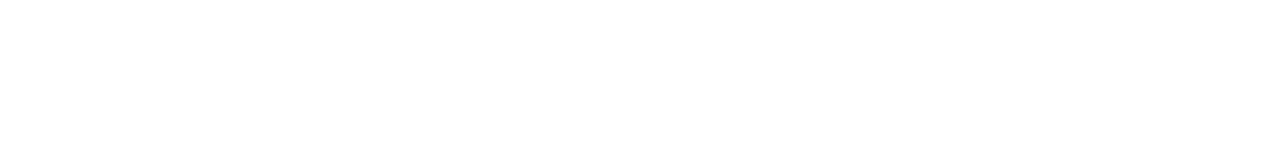
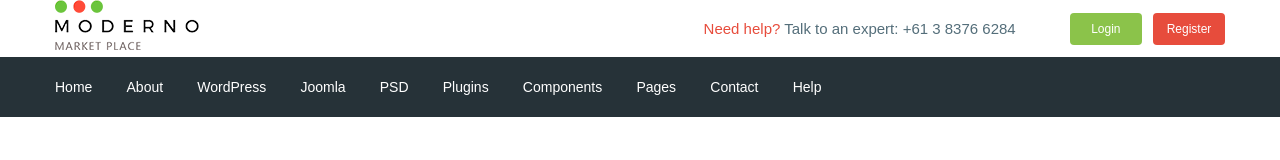
Before and after one commit to Vaizmen/Moderno, a website: page app/index.html in a window 1280 px wide. Drawn offline with nearby package versions, Linux system fonts and the light colour scheme; files that its build step writes are made by us from their sources.

Commit message:
added header

```diff
--- a/app/index.html
+++ b/app/index.html
@@ -1,19 +1,104 @@
 <!DOCTYPE html>
 <html lang="en">
+
 <head>
     <meta charset="UTF-8">
     <meta name="viewport" content="width=device-width, initial-scale=1.0">
     <title>Document</title>
+    <link href="https://fonts.googleapis.com/css2?family=Roboto:wght@500;700&display=swap" rel="stylesheet">
     <link rel="stylesheet" href="css/libs.min.css">
     <link rel="stylesheet" href="css/style.min.css">
 
 </head>
+
 <body>
+    <header class="header">
+        <div class="header__top">
+            <div class="container">
+                <div class="header__top-inner">
+                    <div class="header__logo">
+                        <a href="">
+                            <img src="images/logo.png" alt="">
+                        </a>
+                    </div>
+                    <div class="header__text">
+                        <a href="#">
+                            <span>Need help?</span>
+                        </a> Talk to an expert: <a class="header__phone" href="tel:61383766284">+61 3 8376 6284</a>
+                    </div>
+                    <div class="header__box">
+                        <a class="header__basket" href="#"></a>
+                        <a class="header__btn header__btn-login" href="#">Login</a>
+                        <a class="header__btn header__btn-register" href="#">Register</a>
+                    </div>
+                </div>
+            </div>
+        </div>
+        <div class="header__menu">
+            <div class="container">
+                <nav class="menu">
+                    <ul class="menu__list">
+                        <li>
+                            <a href="#">
+                                Home
 
+                            </a>
+                        </li>
+                        <li>
+                            <a href="#">
+                                About
+                            </a>
+                        </li>
+                        <li>
+                            <a href="#">
+                                WordPress
+                            </a>
+                        </li>
+                        <li>
+                            <a href="#">
+                                Joomla
+                            </a>
+                        </li>
+                        <li>
+                            <a href="#">
+                                PSD
+                            </a>
+                        </li>
+                        <li>
+                            <a href="#">
+                                Plugins
+                            </a>
+                        </li>
+                        <li>
+                            <a href="#">
+                                Components
+                            </a>
+                        </li>
+                        <li>
+                            <a href="#">
+                                Pages
+                            </a>
+                        </li>
+                        <li>
+                            <a href="#">
+                                Contact
+                            </a>
+                        </li>
+                        <li>
+                            <a href="#">
+                                Help
+                            </a>
+                        </li>
+                    </ul>
+                </nav>
+            </div>
+        </div>
+    </header>
 
 
     <script src="https://ajax.googleapis.com/ajax/libs/jquery/3.4.1/jquery.min.js"></script>
-    <script src="js/libs.min.js" ></script>
-    <script src="js/main.min.js" ></script>
+    <script src="js/libs.min.js"></script>
+    <script src="js/main.min.js"></script>
 </body>
+
 </html>
--- /dev/null
+++ b/app/scss/_fonts.scss
@@ -0,0 +1,7 @@
+@font-face{
+    font-family: ('Roboto-Regular'), sans-serif;
+    src: url('../fonts/Roboto-Regular.woff2') format('woff2'),
+         url('../fonts/Roboto-Regular.woff') format('woff');
+         font-weight: 400;
+         font-display: swap;
+}
--- /dev/null
+++ b/app/scss/_global.scss
@@ -0,0 +1,31 @@
+html{
+    box-sizing: border-box;
+}
+*,
+*::before,
+*::after{
+    box-sizing: inherit;
+}
+a{
+    display: inline-block;
+    text-decoration: none;
+    color: $text;
+}
+ul,
+li{
+margin: 0;
+padding: 0;
+list-style: none;
+}
+body{
+    font-family: ('Roboto-Regular'), sans-serif;
+    font-size: 15px;
+    font-weight: 400;
+    line-height: 24px;
+    color: $text;
+}
+.container{
+max-width: 1200px;
+margin: 0 auto;
+padding: 0px 15px;
+}
--- /dev/null
+++ b/app/scss/_vars.scss
@@ -0,0 +1,4 @@
+$text: #546e7a;
+$red: #e74c3c;
+$green: #8bc34a;
+$bg: #263238;
--- a/app/scss/style.scss
+++ b/app/scss/style.scss
@@ -1,8 +1,55 @@
-html{
-    box-sizing: border-box;
+@import 'vars';
+@import 'global';
+@import 'fonts';
+
+
+.header__top-inner{
+    background-color: #fff;
+    display: flex;
+    justify-content: space-between;
+    top: 90px;
+    align-items: center;
 }
-*,
-*::before,
-*::after{
-    box-sizing: inherit;
+.header__text{
+    margin-left: auto;
+    margin-right: 50px;
+    span{
+        color: $red;
+    }
 }
+.header__btn{
+    padding: 4px;
+    width: 72px;
+    border-radius: 4px;
+    text-align: center;
+    color: #fff;
+    font-size: 12px;
+
+}
+.header__btn-login{
+    background-color: $green;
+}
+.header__btn-register{
+    background-color: $red;
+    margin-left: 7px;
+}
+.header__menu{
+    background-color: $bg;
+}
+.menu{
+    height: 60px;
+    display: flex;
+    align-items: center;
+}
+.menu__list{
+    li{
+ display: inline-block;
+ & + li{
+     margin-left: 30px;
+    }
+    a{
+        color: #fff;
+        font-size: 14px;
+    }
+  }
+}
--- a/gulpfile.js
+++ b/gulpfile.js
@@ -8,7 +8,7 @@
     cssmin = require('gulp-cssmin');
 
 gulp.task('sass', function(){
-   return gulp.src('app/scss/style.scss')
+   return gulp.src('app/scss/**/*.scss')
         .pipe(sass({outputStyle: 'compressed'}))
         .pipe(rename({suffix : '.min'}))
         .pipe(autoprefixer({
@@ -59,7 +59,7 @@
 });
 
 gulp.task('watch', function(){
-    gulp.watch('app/scss/style.scss', gulp.parallel('sass'))
+    gulp.watch('app/scss/**/*.scss', gulp.parallel('sass'))
     gulp.watch('app/*.html', gulp.parallel('html'))
     gulp.watch('app/js/*.js', gulp.parallel('js'))
 });
```
Also changed, not shown: app/fonts/Roboto-Regular.woff (added), app/fonts/Roboto-Regular.woff2 (added), app/images/logo.png (added).
